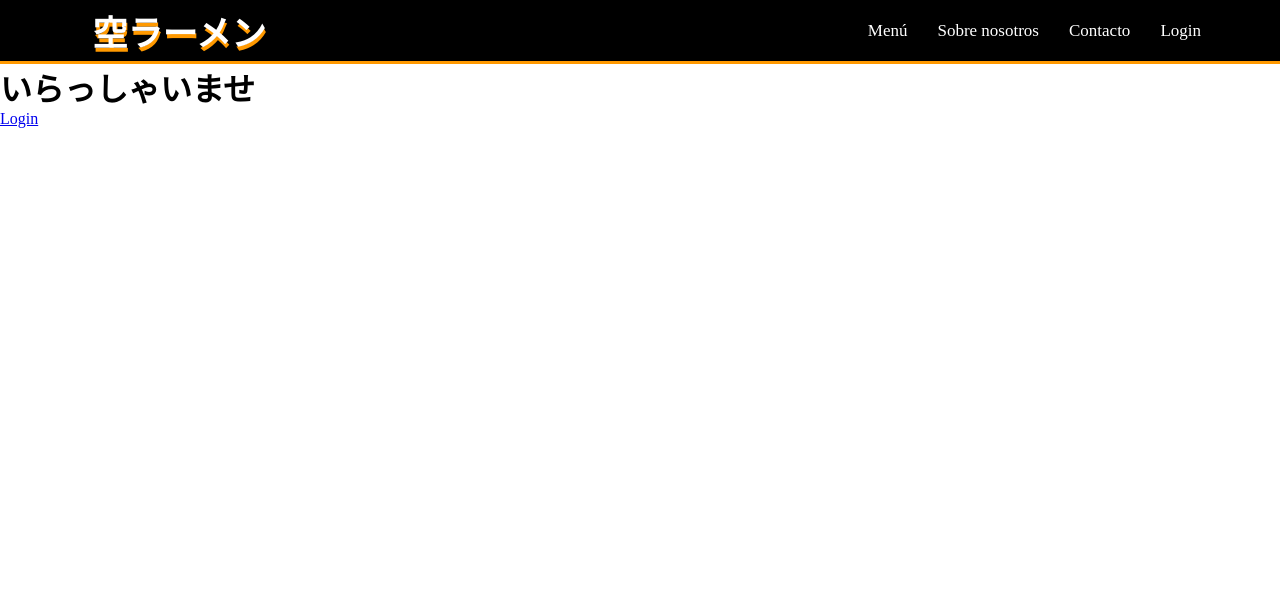
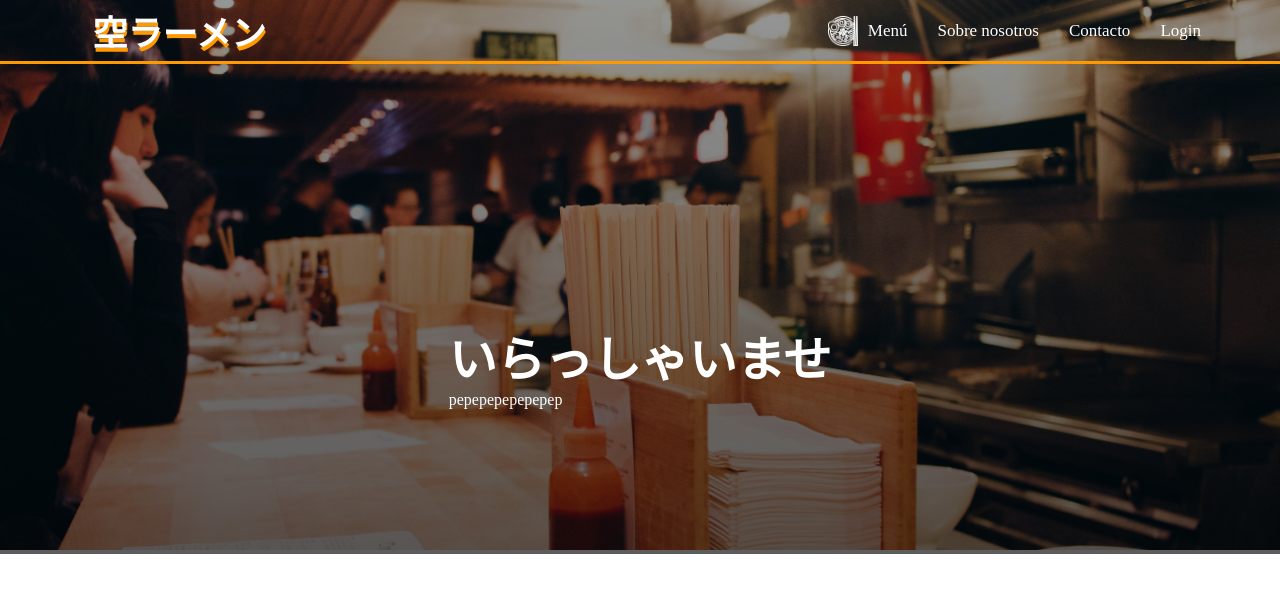
Before and after one commit to piaramirez/ramen, a PHP site: page /soraRamen/ in a window 1280 px wide. Shown: the top 593 px of the page. Run offline with PHP 8.4, Linux system fonts and the light colour scheme.

Commit message:
Configuramos la imgCabecera de Home

```diff
--- a/Assets/Style/style.css
+++ b/Assets/Style/style.css
@@ -20,8 +20,11 @@
 */
 .menu-principal{
     width: 100%;
-    background-color: var(--colorPrimario);
+    background-color:transparent;
+    position: fixed;
+   /* background-color: var(--colorPrimario);*/
     border-bottom: 3px solid var(--colorComplementario);
+    z-index: 1;
 }
 .estructura-menu{
 width: 90%;
@@ -74,3 +77,42 @@ display: flex;
     text-decoration: none;
     color: #fff;
 }
+.item  div{
+    display: flex;
+    align-items: center;
+}
+.iconosMenu{
+    width: 30px;
+    margin-right: 10px;
+}
+/*Empezamos a maquetar home*/
+.imgCabecera{
+    position: relative;
+}
+.imgCabecera img{
+    width: 100%;
+    height: 550px;
+    object-fit: cover;
+}
+.imgCabecera .degradado{
+    position: absolute;
+    top: 0;
+    left: 0;
+    width: 100%;
+    height: 100%;
+    background: linear-gradient(to bottom, rgba(0, 0, 0, 0.5), rgba(0, 0, 0, 0.8));
+    opacity: 0.8;
+}
+.imgCabecera h1{
+
+    font-size: 48px;
+
+}
+.inicioPreubas{
+    position: absolute;
+    top: 50%;
+    right: 50%;
+    transform: translate(50%,50%);
+    z-index: 1;
+   color: #fff;
+}
--- a/Views/Estructura/menu.php
+++ b/Views/Estructura/menu.php
@@ -6,7 +6,7 @@
             <div class="itemMenu">
                 <ul class="itemListnav">
                     <div class="item">
-                    <a href="Menu"><div> Menú</div></a>
+                    <a href="Menu"><div><img src="Assets/Img/Iconos/ramen.png" alt="Icono de platillos" class="iconosMenu"> Menú</div></a>
                     </div>
                     <div class="item">
                         <div><a href="">Sobre nosotros</a></div>
--- a/Views/home.php
+++ b/Views/home.php
@@ -8,8 +8,19 @@
 </head>
 <body>
     <?php require_once("Views/Estructura/menu.php"); ?>
+    <div class="cabeceraHome">
+        <div class="imgCabecera">
+            <img src="Assets/Img/fondo.jpg" alt="">
+           <div class="inicioPreubas">
+           <h1><?php echo $data['page_title'] ?></h1>
+           <p>pepepepepepepep</p>
+           </div>
+            <div class="degradado"></div>
+
+        </div>
+    </div>
     <div id="<?php echo($data['page_id']); ?>"></div>
-    <h1><?php echo $data['page_title'] ?></h1>
-    <a href="Login">Login</a>
+
+
 </body>
 </html>
```
Also changed, not shown: Assets/Img/Iconos/ramen.png, Assets/Img/fondo.jpg (added).
